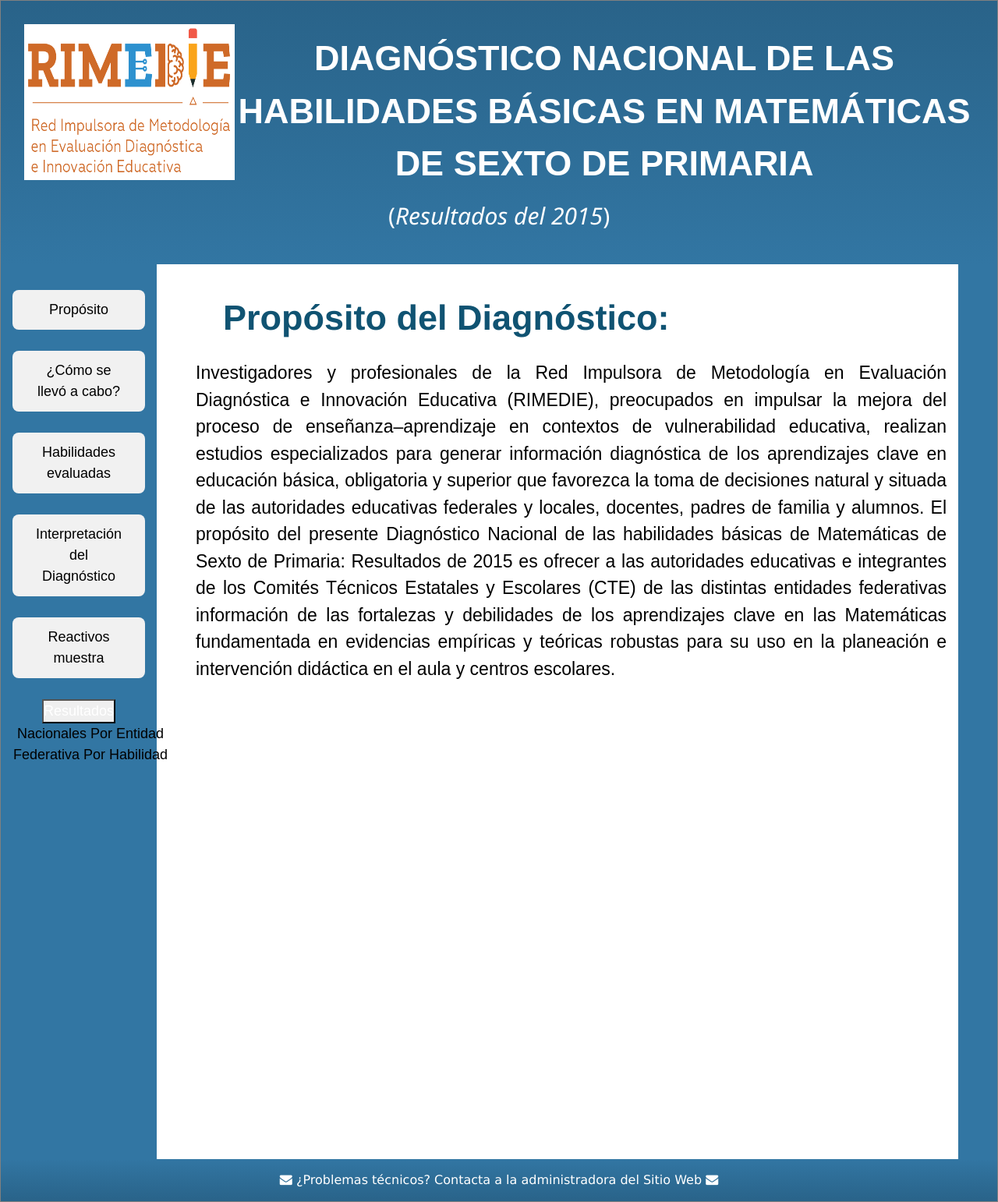
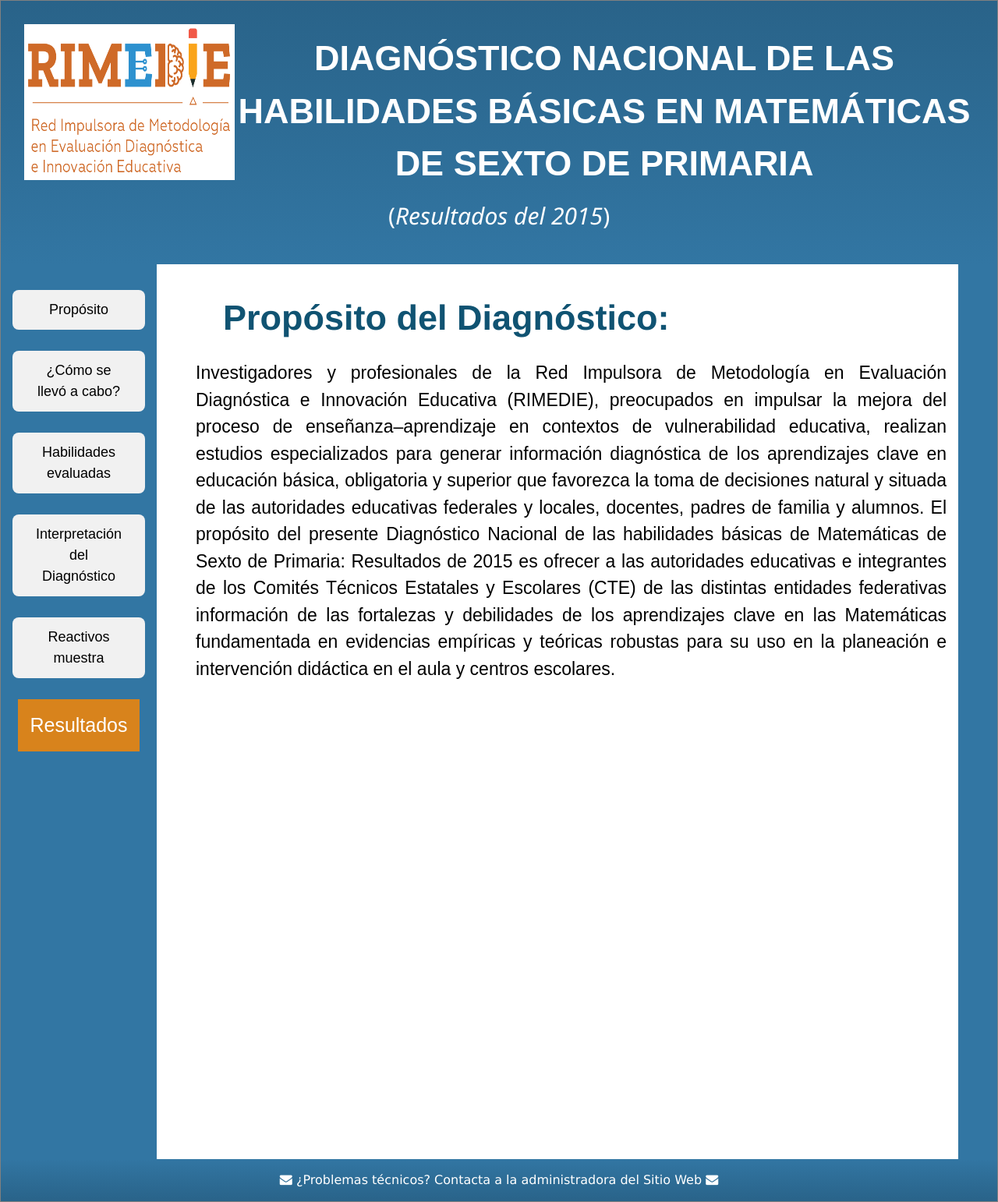
Before and after one commit to rimedie/rimedie.github.io, a Jekyll site: the page built from 1_Infografía.html, in a window 1280 px wide. Shown: the whole page at 78% size. Built offline with Jekyll 4.4.1, drawn with Linux system fonts in a browser that asks for light colours.

Commit message:
Update 1_Explorer.html

```diff
--- a/_layouts/1_Explorer.html
+++ b/_layouts/1_Explorer.html
@@ -165,6 +165,43 @@
      margin-left: 35px;
 }
 
+/* Dropdown Button */
+.dropbtn {
+  background-color: #d8831c;
+  color: white;
+  padding: 15px;
+  font-size: 25px;
+  border: none;
+}
+/* The container <div> - needed to position the dropdown content */
+.dropdown {
+  position: relative;
+  display: inline-block;
+}
+/* Dropdown Content (Hidden by Default) */
+.dropdown-content {
+  display: none;
+  position: absolute;
+  background-color: #fff0d3;
+  min-width: 160px;
+  box-shadow: 0px 8px 16px 0px rgba(0,0,0,0.2);
+  z-index: 1;
+}
+/* Links inside the dropdown */
+.dropdown-content a {
+  color: black;
+  padding: 12px 16px;
+  text-decoration: none;
+  display: block;
+}
+/* Change color of dropdown links on hover */
+.dropdown-content a:hover {background-color: #ffd754;}
+/* Show the dropdown menu on hover */
+.dropdown:hover .dropdown-content {display: block;}
+/* Change the background color of the dropdown button when the dropdown content is shown */
+.dropdown:hover .dropbtn {background-color: #ff9f0f;}
+
+
 </style>
 	<style type="text/css">
 
```
